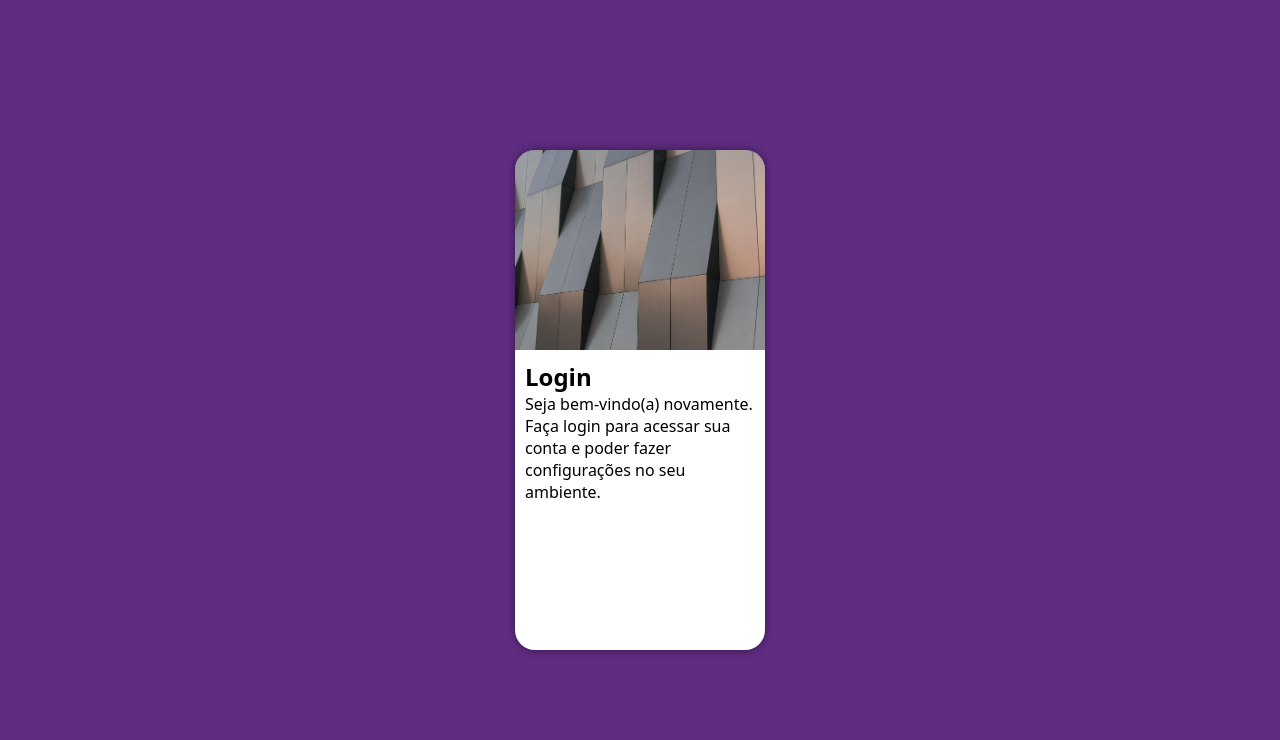
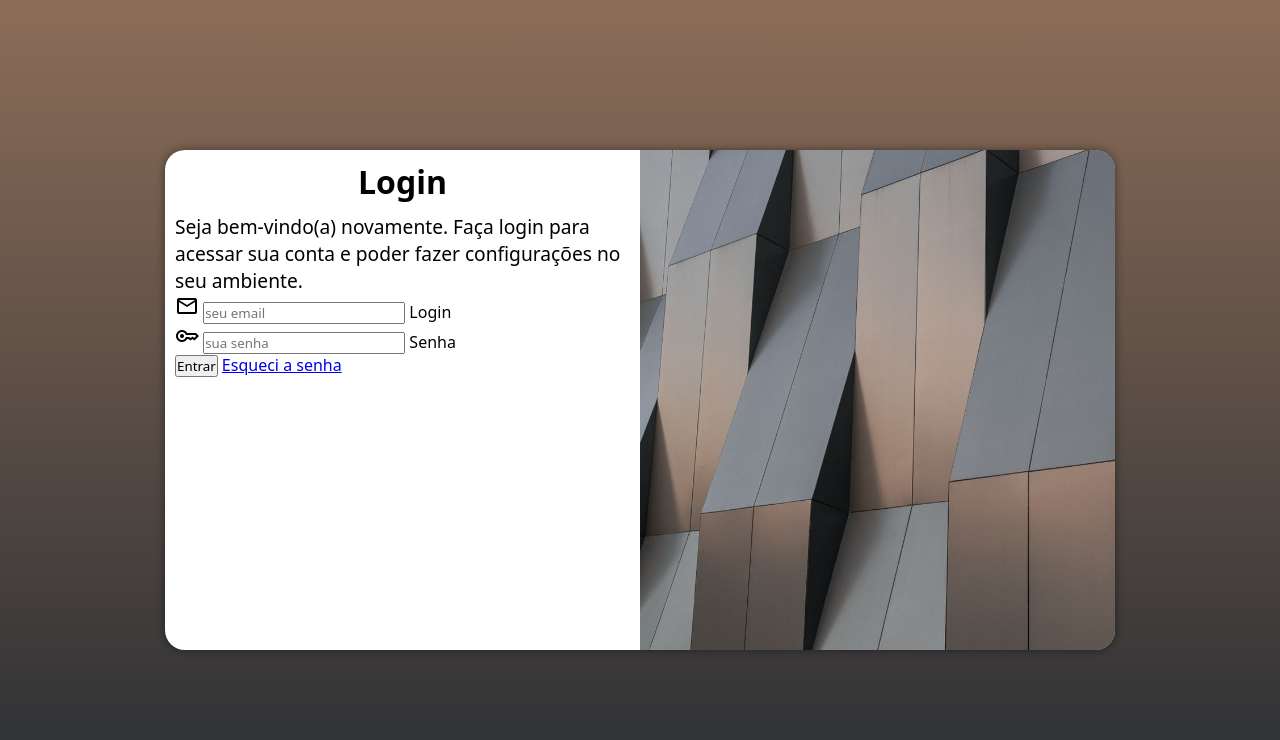
Before and after one commit to Cadu002/repositorio, a plain HTML site: page projetoLogin/index.html in a window 1280 px wide. Drawn offline with nearby package versions, Linux system fonts and the light colour scheme.

Commit message:
Form adicionado

```diff
--- /dev/null
+++ b/projetoLogin/estilos/media-query.css
@@ -0,0 +1,53 @@
+@charset "UTF-8";
+
+@media screen and (min-width: 768px) and (max-width: 992px){
+
+    body{
+        background-image: linear-gradient(to top, #2A2E33, #8C6D58);
+    }
+
+    section#login{
+      width: 80vw;
+    }
+
+    section#login > div#imagem{
+        float: left;
+        width: 30%;
+        height: 100%;
+    }
+
+    section#login > div#formulario{
+        float: right;
+        width: 70%;
+    }
+}
+
+@media screen and (min-width: 992px){
+
+    body{
+        background-image: linear-gradient(to top, #2A2E33, #8C6D58);
+    }
+
+    section#login{
+      width: 950px;
+    }
+
+    section#login > div#imagem{
+        float: right;
+        width: 50%;
+        height: 100%;
+    }
+
+    section#login > div#formulario{
+        float: left;
+        width: 50%;
+    }
+
+    div#formulario > h1 {
+    font-size: 2em;
+}
+
+    div#formulario > p {
+    font-size: 1.2em;
+}
+}
--- a/projetoLogin/estilos/style.css
+++ b/projetoLogin/estilos/style.css
@@ -2,8 +2,8 @@
 
 /*
     Paleta de cores:
-    Verde: #49a09d
-    Lilás: #5f2c82
+    Chumbo: #2A2E33
+    Marrom: #8C6D58
 */
 
 *{
@@ -14,7 +14,7 @@
 }
 
 body, html{
-    background-color: #5f2c82;
+    background-color: #8C6D58;
     height: 100vh;
     width: 100vw;
 }
@@ -31,16 +31,20 @@
     left: 50%;
     transform: translate(-50%, -50%);
     overflow: hidden;
+
     background-color: #fff;
     width: 250px;
     height: 500px;
     border-radius: 20px;
     box-shadow: 0px 0px 10px rgba(0, 0, 0, 0.450);
+
+    transition: width .3s, height .3s;
+    transition-timing-function: ease;
 }
 
 section#login > div#imagem{
     display: block;
-    background: #5f2c82 url(../imagens/metal.jpg) no-repeat;
+    background: #8C6D58 url(../imagens/metal.jpg) no-repeat;
     background-size: cover;
     height: 200px;
 }
@@ -49,3 +53,12 @@
     display: block;
     padding: 10px;
 }
+
+div#formulario > h1{
+    text-align: center;
+    margin-bottom: 10px;
+}
+
+div#formulario > p {
+    font-size: 0.8em;
+}
--- a/projetoLogin/index.html
+++ b/projetoLogin/index.html
@@ -1,11 +1,18 @@
 <!DOCTYPE html>
 <html lang="pt-br">
+
 <head>
     <meta charset="UTF-8">
     <meta name="viewport" content="width=device-width, initial-scale=1.0">
     <title>Login</title>
     <link rel="stylesheet" href="estilos/style.css">
+    <link rel="stylesheet" href="estilos/media-query.css">
+    <link rel="stylesheet"
+        href="https://fonts.googleapis.com/css2?family=Material+Symbols+Outlined:opsz,wght,FILL,GRAD@20..48,100..700,0..1,-50..200&icon_names=mail" />
+    <link rel="stylesheet"
+        href="https://fonts.googleapis.com/css2?family=Material+Symbols+Outlined:opsz,wght,FILL,GRAD@20..48,100..700,0..1,-50..200&icon_names=key" />
 </head>
+
 <body>
     <main>
         <section id="login">
@@ -15,13 +22,30 @@
             <div id="formulario">
                 <h1>Login</h1>
                 <p>
-                    Seja bem-vindo(a) novamente. Faça login para acessar sua conta e poder fazer configurações no seu ambiente.
+                    Seja bem-vindo(a) novamente. Faça login para acessar sua conta e poder fazer configurações no seu
+                    ambiente.
                 </p>
-                <form action="login.php" method="post">
-
+                <form action="login.php" method="post" autocomplete="on">
+                    <div class="campo">
+                        <span class="material-symbols-outlined">
+                            mail
+                        </span>
+                        <input type="email" name="login" id="ilogin" placeholder="seu email" autocomplete="email" required maxlength="30">
+                        <label for="ilogin">Login</label>
+                    </div>
+                    <div class="campo">
+                        <span class="material-symbols-outlined">
+                            key
+                        </span>
+                        <input type="password" name="senha" id="isenha" placeholder="sua senha" autocomplete="current-password" required minlength="8" maxlength="20">
+                        <label for="isenha">Senha</label>
+                    </div>
+                    <input type="submit" value="Entrar">
+                    <a href="esqueci.html">Esqueci a senha</a>
                 </form>
             </div>
         </section>
     </main>
 </body>
+
 </html>
```
